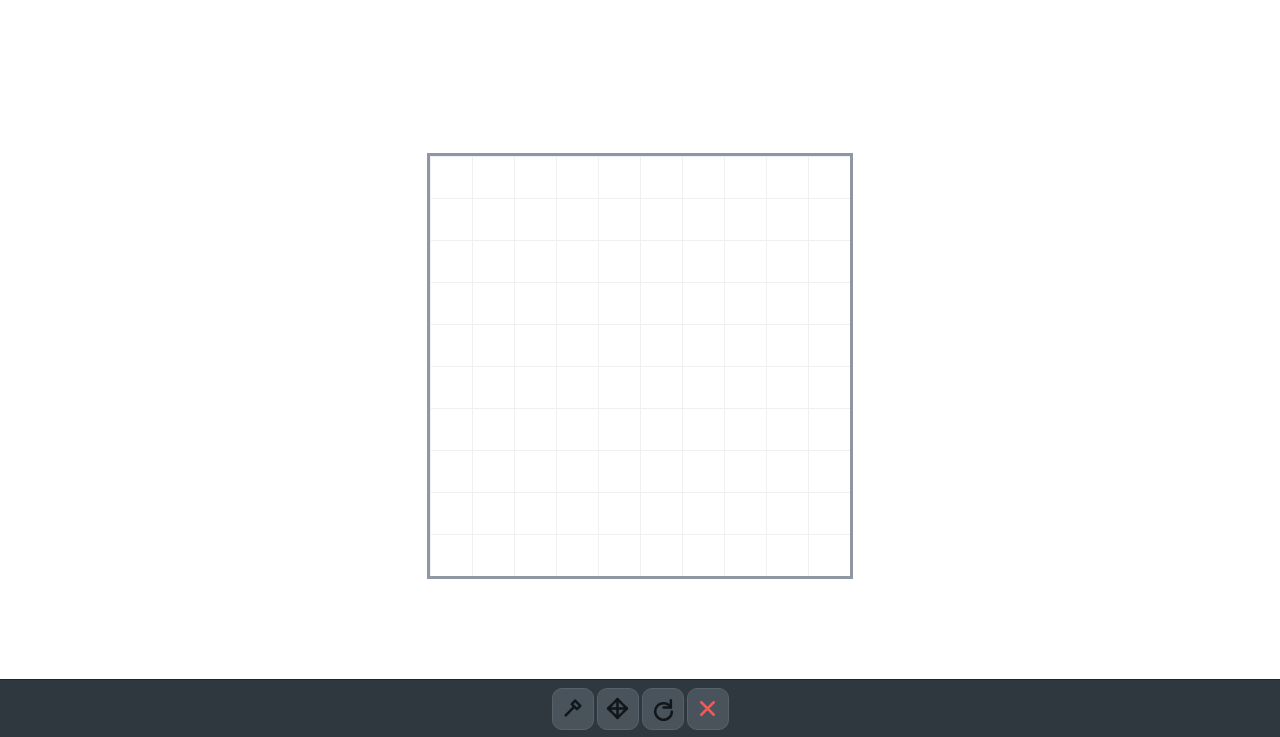
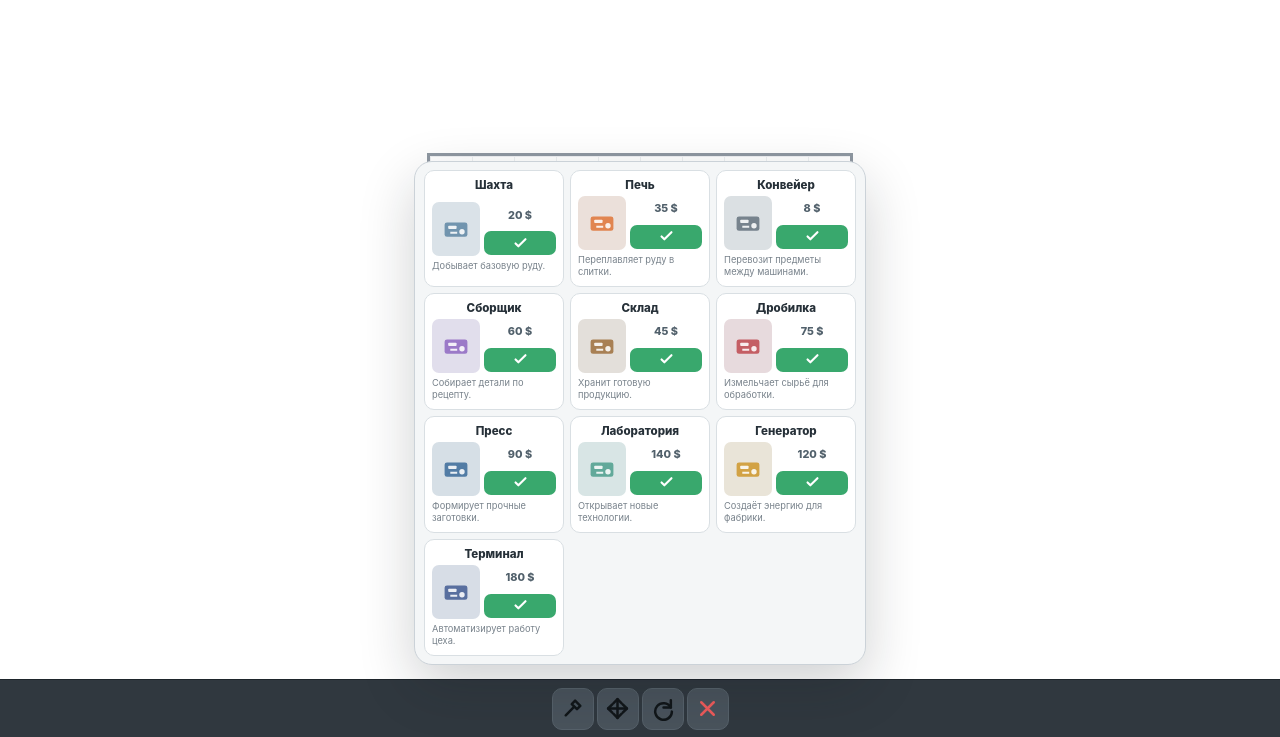
Before and after one commit to yopBoy17/Chester-games, a plain HTML site: page factory/index.html in a window 1280 px wide. Both pictures are taken after a click on the button 572 px from the left and 771 px from the top of the page. Shown: the part 63-800 px from the top of the page. Drawn offline with Linux system fonts and the light colour scheme.

Commit message:
feat: add base webview

```diff
--- a/factory/factory.js
+++ b/factory/factory.js
@@ -1,11 +1,28 @@
 const map = document.querySelector('.map');
 const world = document.querySelector('.world');
+const shopButton = document.querySelector('#shopButton');
+const cancelButton = document.querySelector('#cancelButton');
+const shopPopover = document.querySelector('#shopPopover');
+const shopGrid = document.querySelector('.shop-grid');
 const BASE_CELL_SIZE = 42;
 const MAP_SIZE = 10;
 const MIN_SCALE = 0.5;
 const MAX_SCALE = 1;
 const camera = { x: 0, y: 0, scale: 1 };
 let pointerStart = null;
+
+const products = [
+  { name: 'Шахта', price: 20, color: '#7194ae', description: 'Добывает базовую руду.' },
+  { name: 'Печь', price: 35, color: '#e18550', description: 'Переплавляет руду в слитки.' },
+  { name: 'Конвейер', price: 8, color: '#77838d', description: 'Перевозит предметы между машинами.' },
+  { name: 'Сборщик', price: 60, color: '#9b79c8', description: 'Собирает детали по рецепту.' },
+  { name: 'Склад', price: 45, color: '#a88054', description: 'Хранит готовую продукцию.' },
+  { name: 'Дробилка', price: 75, color: '#c45e64', description: 'Измельчает сырьё для обработки.' },
+  { name: 'Пресс', price: 90, color: '#527ca5', description: 'Формирует прочные заготовки.' },
+  { name: 'Лаборатория', price: 140, color: '#62a99a', description: 'Открывает новые технологии.' },
+  { name: 'Генератор', price: 120, color: '#d2a244', description: 'Создаёт энергию для фабрики.' },
+  { name: 'Терминал', price: 180, color: '#596f9f', description: 'Автоматизирует работу цеха.' },
+];
 
 function formatAmount(value) {
   if (value < 1000) return String(value);
@@ -20,6 +37,30 @@ function renderResources() {
     const label = max ? `${formatAmount(value)}/${formatAmount(Number(max))}` : formatAmount(value);
     resource.querySelector('.resource-value').textContent = label;
   });
+}
+
+function renderShop() {
+  shopGrid.innerHTML = products.map((product) => `
+    <article class="product-card" style="--product-color: ${product.color}">
+      <h2 class="product-name">${product.name}</h2>
+      <svg class="product-art" viewBox="0 0 160 76" aria-hidden="true">
+        <rect class="machine-body" x="42" y="16" width="76" height="48" rx="8" />
+        <rect class="machine-detail" x="54" y="27" width="28" height="11" rx="3" />
+        <circle class="machine-detail" cx="100" cy="47" r="9" />
+        <path class="machine-detail" d="M61 47h23v7H61z" />
+      </svg>
+      <span class="product-price">${formatAmount(product.price)} $</span>
+      <button class="product-buy" type="button" aria-label="Купить: ${product.name}">
+        <svg viewBox="0 0 24 24" aria-hidden="true"><path d="m5 12 4 4L19 6" /></svg>
+      </button>
+      <p class="product-description">${product.description}</p>
+    </article>
+  `).join('');
+}
+
+function setShopOpen(isOpen) {
+  shopPopover.classList.toggle('is-open', isOpen);
+  shopButton.setAttribute('aria-expanded', String(isOpen));
 }
 
 function keepCameraInBounds() {
@@ -67,3 +108,15 @@ map.addEventListener('wheel', (event) => {
 window.addEventListener('resize', renderCamera);
 
 renderResources();
+renderShop();
+
+shopButton.addEventListener('click', () => {
+  setShopOpen(!shopPopover.classList.contains('is-open'));
+});
+
+cancelButton.addEventListener('click', () => setShopOpen(false));
+
+document.addEventListener('pointerdown', (event) => {
+  if (!shopPopover.classList.contains('is-open')) return;
+  if (!shopPopover.contains(event.target) && !shopButton.contains(event.target)) setShopOpen(false);
+});
--- a/factory/index.html
+++ b/factory/index.html
@@ -55,7 +55,7 @@
       </section>
       <footer class="bottom-panel" aria-label="Нижняя панель">
         <div class="action-bar">
-          <button class="action-button" type="button" aria-label="Строительство">
+          <button class="action-button" id="shopButton" type="button" aria-label="Открыть магазин" aria-expanded="false" aria-controls="shopPopover">
             <svg class="action-icon" viewBox="0 0 24 24" aria-hidden="true">
               <path d="m14.5 4.5 5 5-3.2 3.2-5-5z" />
               <path d="m13.5 10.5-8 8" />
@@ -73,13 +73,16 @@
               <path d="M20 4v7h-7" />
             </svg>
           </button>
-          <button class="action-button action-button--danger" type="button" aria-label="Отмена">
+          <button class="action-button action-button--danger" id="cancelButton" type="button" aria-label="Отмена">
             <svg class="action-icon" viewBox="0 0 24 24" aria-hidden="true">
               <path d="m6 6 12 12M18 6 6 18" />
             </svg>
           </button>
         </div>
       </footer>
+      <aside class="shop-popover" id="shopPopover" aria-label="Магазин">
+        <div class="shop-grid"></div>
+      </aside>
     </main>
 
     <script src="factory.js"></script>
--- a/factory/styles.css
+++ b/factory/styles.css
@@ -59,8 +59,9 @@ body {
 .action-button {
   width: 42px;
   height: 42px;
-  display: grid;
-  place-items: center;
+  display: flex;
+  align-items: center;
+  justify-content: center;
   padding: 0;
   border: 1px solid #56616a;
   border-radius: 10px;
@@ -78,6 +79,8 @@ body {
 }
 
 .action-icon {
+  display: block;
+  flex: 0 0 auto;
   width: 25px;
   height: 25px;
   fill: none;
@@ -195,10 +198,150 @@ body {
   cursor: grabbing;
 }
 
+.shop-popover {
+  position: fixed;
+  bottom: 72px;
+  left: 50%;
+  z-index: 20;
+  width: min(452px, calc(100vw - 32px));
+  max-height: min(72vh, 720px);
+  padding: 8px;
+  overflow-y: auto;
+  border: 1px solid #cbd2d8;
+  border-radius: 18px;
+  background: #f4f6f7;
+  box-shadow: 0 20px 55px rgba(18, 25, 31, 0.2);
+  opacity: 0;
+  pointer-events: none;
+  transform: translate(-50%, 16px);
+  visibility: hidden;
+  transition: opacity 160ms ease, transform 160ms ease, visibility 160ms ease;
+}
+
+.shop-popover.is-open {
+  opacity: 1;
+  pointer-events: auto;
+  transform: translate(-50%, 0);
+  visibility: visible;
+}
+
+.shop-grid {
+  display: grid;
+  grid-template-columns: repeat(3, 140px);
+  justify-content: center;
+  gap: 6px;
+}
+
+.product-card {
+  min-width: 0;
+  display: grid;
+  grid-template-columns: 48px minmax(0, 1fr);
+  grid-template-rows: auto 25px 25px auto;
+  gap: 4px;
+  padding: 7px;
+  border: 1px solid #d9dfe3;
+  border-radius: 10px;
+  background: #fff;
+}
+
+.product-name {
+  grid-column: 1 / -1;
+  margin: 0;
+  overflow: hidden;
+  color: #263038;
+  font-size: 0.72rem;
+  font-weight: 800;
+  text-overflow: ellipsis;
+  text-align: center;
+  white-space: nowrap;
+}
+
+.product-art {
+  grid-row: 2 / span 2;
+  width: 100%;
+  height: 54px;
+  border-radius: 7px;
+  background: color-mix(in srgb, var(--product-color) 15%, #edf0f2);
+}
+
+.product-art .machine-body {
+  fill: var(--product-color);
+}
+
+.product-art .machine-detail {
+  fill: #fff;
+  opacity: 0.88;
+}
+
+.product-price {
+  grid-column: 2;
+  grid-row: 2;
+  align-self: center;
+  justify-self: start;
+  width: 72px;
+  text-align: center;
+  color: #51606b;
+  font-size: 0.68rem;
+  font-weight: 800;
+}
+
+.product-buy {
+  grid-column: 2;
+  grid-row: 3;
+  justify-self: start;
+  width: 72px;
+  height: 24px;
+  display: grid;
+  place-items: center;
+  flex: 0 0 auto;
+  padding: 0;
+  border: 0;
+  border-radius: 7px;
+  color: #fff;
+  background: #39a86d;
+  cursor: pointer;
+}
+
+.product-buy:hover {
+  background: #278d58;
+}
+
+.product-buy svg {
+  width: 17px;
+  height: 17px;
+  fill: none;
+  stroke: currentColor;
+  stroke-linecap: round;
+  stroke-linejoin: round;
+  stroke-width: 3;
+}
+
+.product-description {
+  grid-column: 1 / -1;
+  margin: 0;
+  color: #78828b;
+  font-size: 0.58rem;
+  line-height: 1.35;
+}
+
 @media (max-width: 460px) {
   .map {
     min-height: calc(100vh - 112px);
     border-radius: 16px;
   }
 
+  .shop-popover {
+    bottom: 66px;
+    width: calc(100vw - 16px);
+    padding: 8px;
+  }
+
+  .shop-grid {
+    grid-template-columns: repeat(3, minmax(0, 1fr));
+  }
+
+  .product-card {
+    padding: 8px;
+  }
+
 }
```
